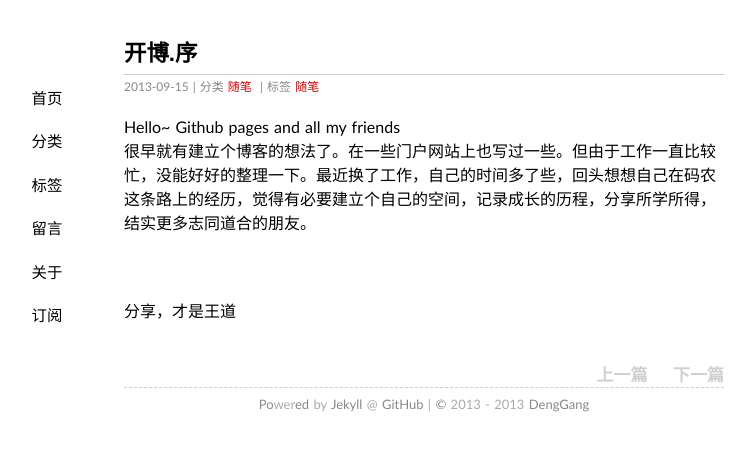
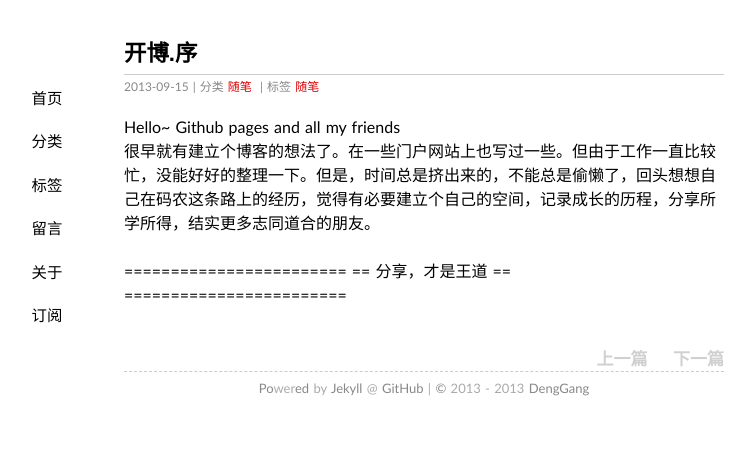
Before and after one commit to denggang0828/denggang0828.github.com, a Jekyll site: the page built from _posts/2013-09-15-开博.序.md, in a window 1280 px wide. Shown: the top 451 px of the page, without its empty margins (216-971 px from the left). Built offline with Jekyll 4.4.1, drawn with Linux system fonts in a browser that asks for light colours; some web fonts are replaced; Markdown is read by kramdown in place of the engine named in the settings; comment, search, counter and statistics services are not loaded.

Commit message:
修改博客.序的内容

```diff
--- a/_posts/2013-09-15-开博.序.md
+++ b/_posts/2013-09-15-开博.序.md
@@ -7,9 +7,9 @@ tags: 随笔
 
 Hello~ Github pages and all my friends
 <br />
-很早就有建立个博客的想法了。在一些门户网站上也写过一些。但由于工作一直比较忙，没能好好的整理一下。最近换了工作，自己的时间多了些，回头想想自己在码农这条路上的经历，觉得有必要建立个自己的空间，记录成长的历程，分享所学所得，结实更多志同道合的朋友。
+很早就有建立个博客的想法了。在一些门户网站上也写过一些。但由于工作一直比较忙，没能好好的整理一下。但是，时间总是挤出来的，不能总是偷懒了，回头想想自己在码农这条路上的经历，觉得有必要建立个自己的空间，记录成长的历程，分享所学所得，结实更多志同道合的朋友。
 <br />
 <br />
-<br />
-
-分享，才是王道
+========================
+==   分享，才是王道   ==
+========================
```
